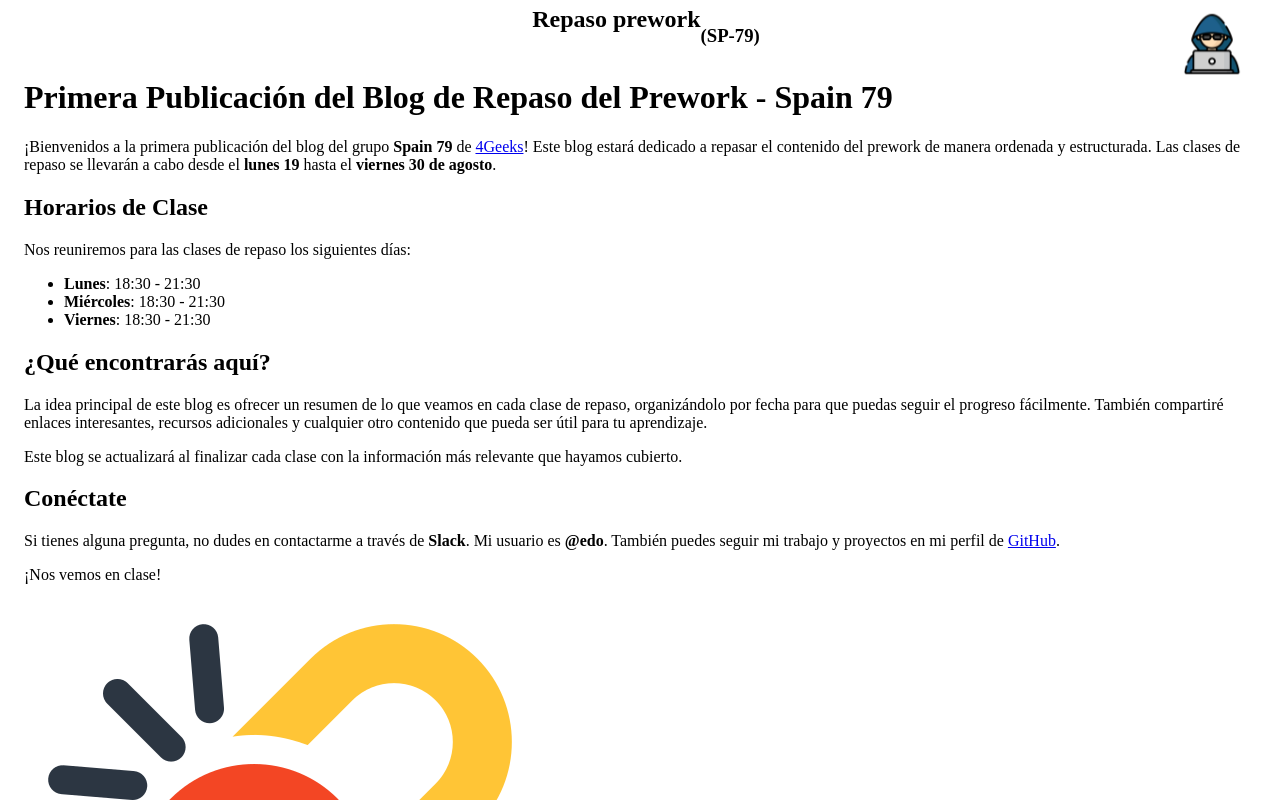
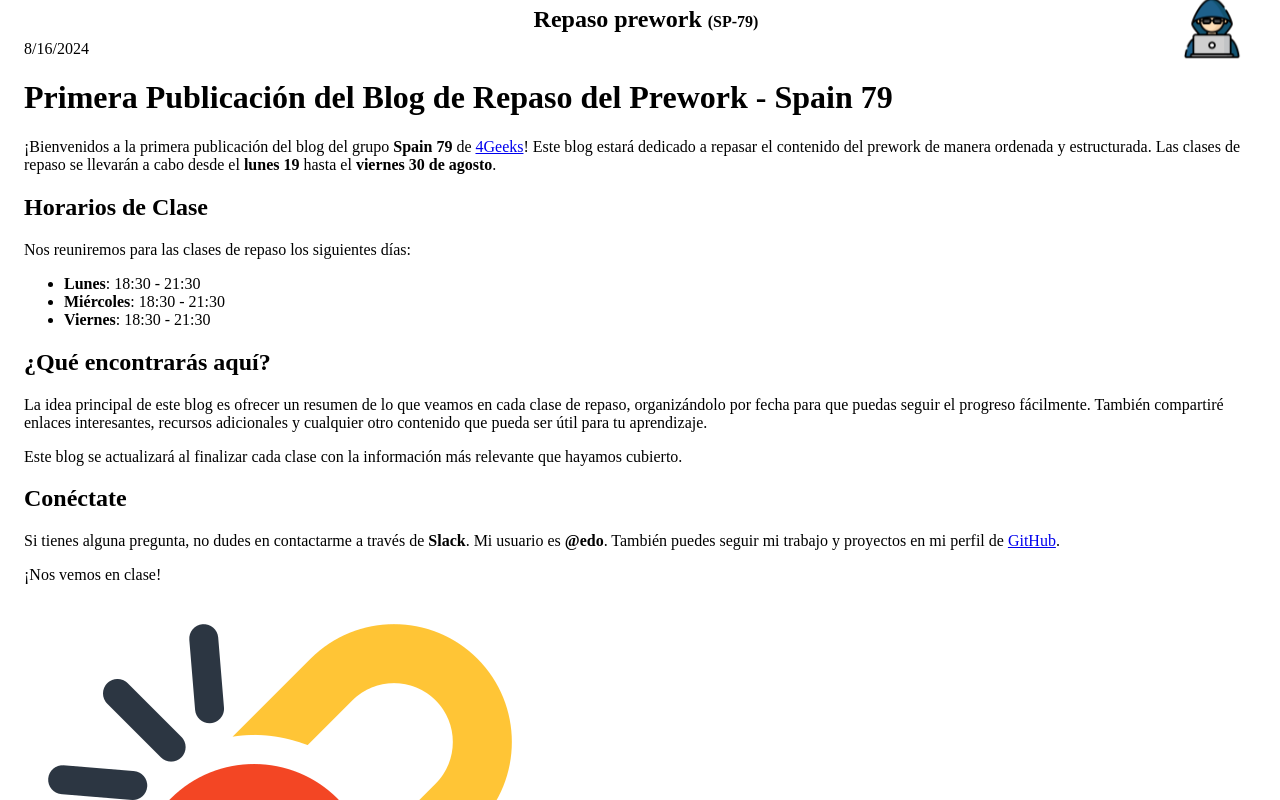
Before and after one commit to AngelCS94/Administraci-n-de-fincas-zabaleta, a React (Vite) app: page / in a window 1280 px wide. Shown: the top 800 px of the page. Built offline with nearby package versions, Linux system fonts and the light colour scheme; the HTML template or start-up script is replaced by a standard one.

Commit message:
Reacondicionado el tamaño de las fuentes

```diff
--- a/src/components/Navbar.jsx
+++ b/src/components/Navbar.jsx
@@ -4,8 +4,7 @@
   return (
     <nav className="navbar">
       <div className="navbar-content">
-        <h1 className="navbar-title">Repaso prework</h1>
-        <h3>(SP-79)</h3>
+        <h1 className="navbar-title">Repaso prework <span className="navbar-subtitle">(SP-79)</span></h1>
       </div>
       <a
         href="https://github.com/EduardoHernandezGuzman"
--- a/src/styles/Navbar.css
+++ b/src/styles/Navbar.css
@@ -20,6 +20,11 @@
 
 .navbar-title {
     margin: 0;
+}
+
+.navbar-subtitle {
+    font-size:medium;
+    margin-top: 100px;
 }
 
 .navbar-link {
--- a/src/styles/index.css
+++ b/src/styles/index.css
@@ -31,9 +31,10 @@
 }
 
 h1 {
-  font-size: 3.2em;
+  font-size: 2.2em;
   line-height: 1.2;
 }
+
 
 button {
   border-radius: 8px;
@@ -94,7 +95,7 @@
 
 @media (min-width: 768px) {
   h1 {
-    font-size: 3.2em;
+    font-size: 2.2em;
     line-height: 1.1;
   }
 
```
